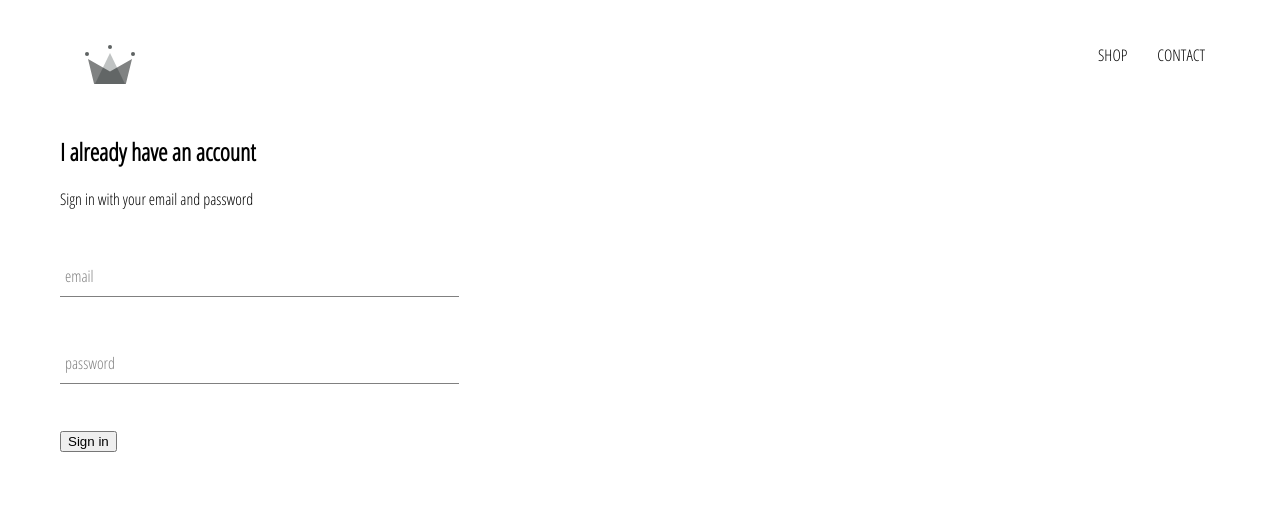
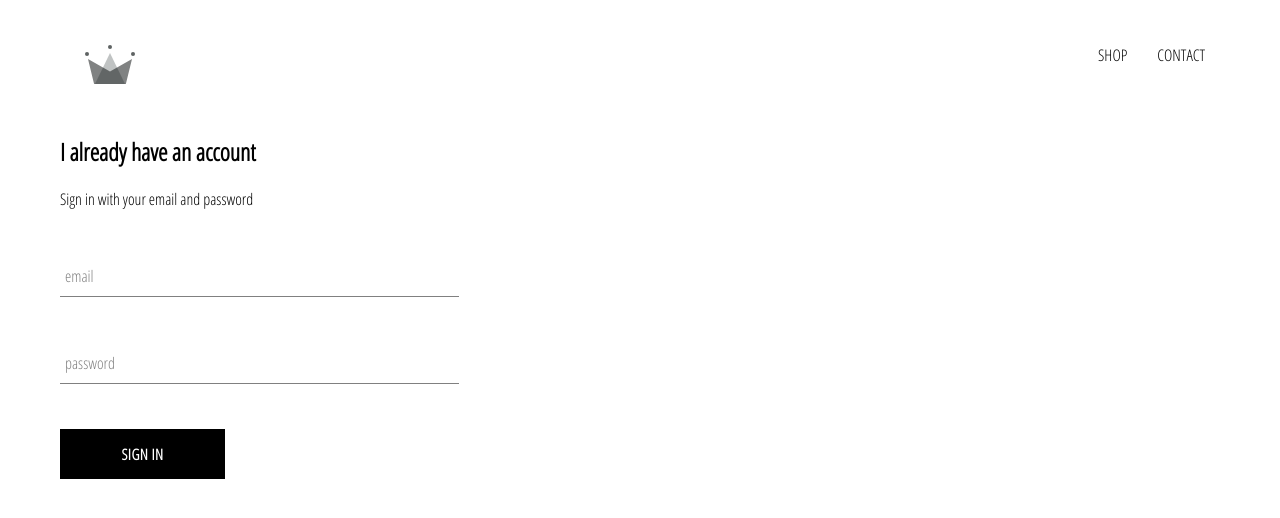
Before and after one commit to rajkiranpalla/ecom-clothing, a React (Create React App) app: page /signin in a window 1280 px wide. Shown: the top 518 px of the page. Built offline with nearby package versions, Linux system fonts and the light colour scheme.

Commit message:
adding basic code for resusable custom-button

```diff
--- /dev/null
+++ b/src/components/custom-button/custom-button.component.jsx
@@ -0,0 +1,9 @@
+import React from 'react';
+import './custom-button.styles.scss';
+const CustomButton = ({children,...otherprops}) => (
+ <button className='custom-button' {...otherprops}>
+    {children}
+ </button>
+)
+
+export default CustomButton;
--- /dev/null
+++ b/src/components/custom-button/custom-button.styles.scss
@@ -0,0 +1,22 @@
+.custom-button {
+    min-width: 165px;
+    width: auto;
+    height: 50px;
+    letter-spacing: 0.5px;
+    line-height: 50px;
+    padding: 0 35px 0 35px;
+    font-size: 15px;
+    background-color: black;
+    color: white;
+    text-transform: uppercase;
+    font-family: 'Open Sans Condensed';
+    font-weight: bolder;
+    border: none;
+    cursor: pointer;
+
+    &:hover {
+      background-color: white;
+      color: black;
+      border: 1px solid black;
+    }
+  }
--- a/src/components/sign-in/sign-in.component.jsx
+++ b/src/components/sign-in/sign-in.component.jsx
@@ -1,7 +1,7 @@
 import React from 'react';
 import './sign-in.styles.scss';
 import FormInput from '../form-input/form-input.component';
-
+import CustomButton from '../custom-button/custom-button.component';
 class SignIn extends React.Component {
 
     constructor(props) {
@@ -46,7 +46,7 @@
                         label='password'
                         required
                     />
-                    <button type='submit'> Sign in </button>
+                    <CustomButton type='submit'> Sign in </CustomButton>
                 </form>
             </div>
         );
```
